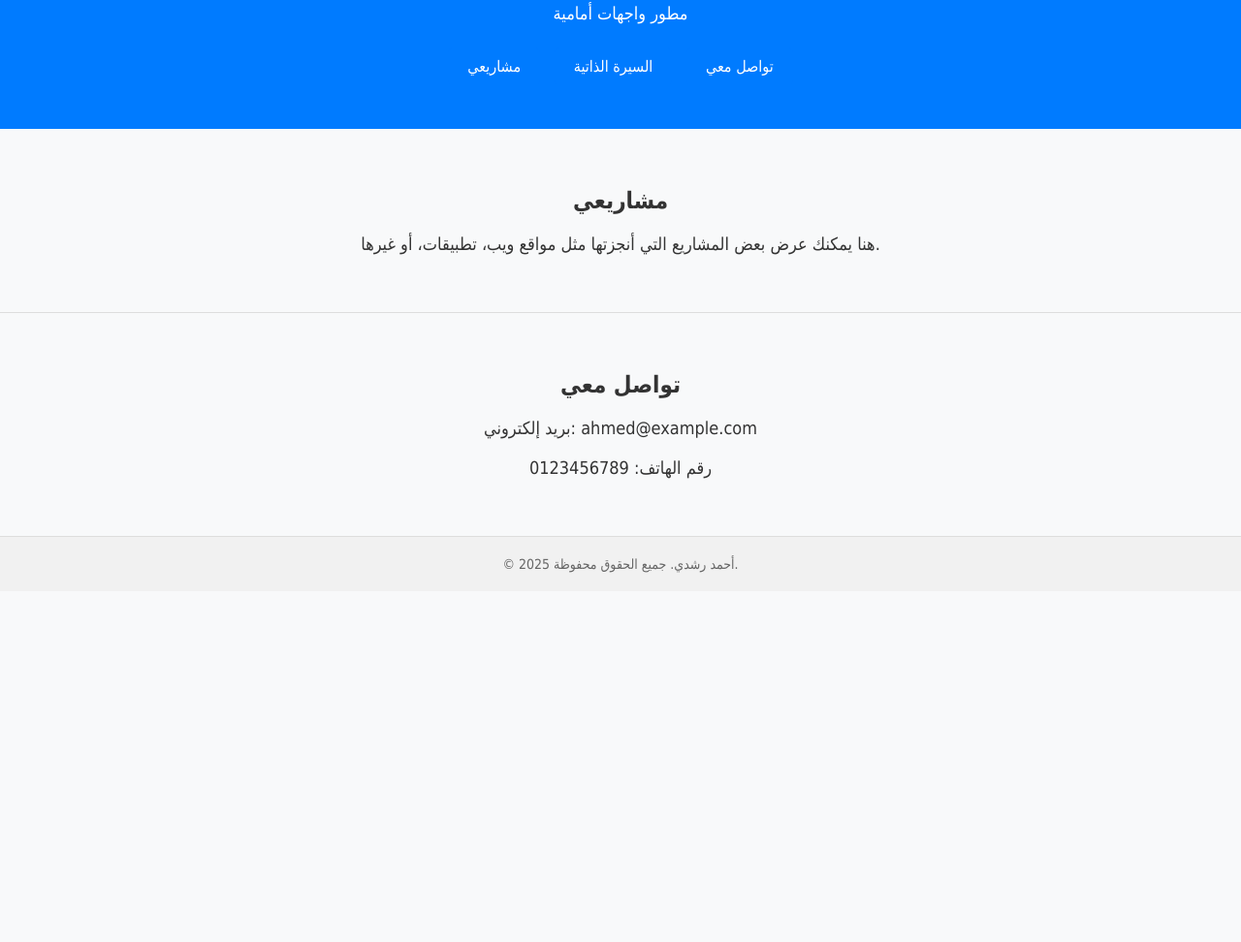
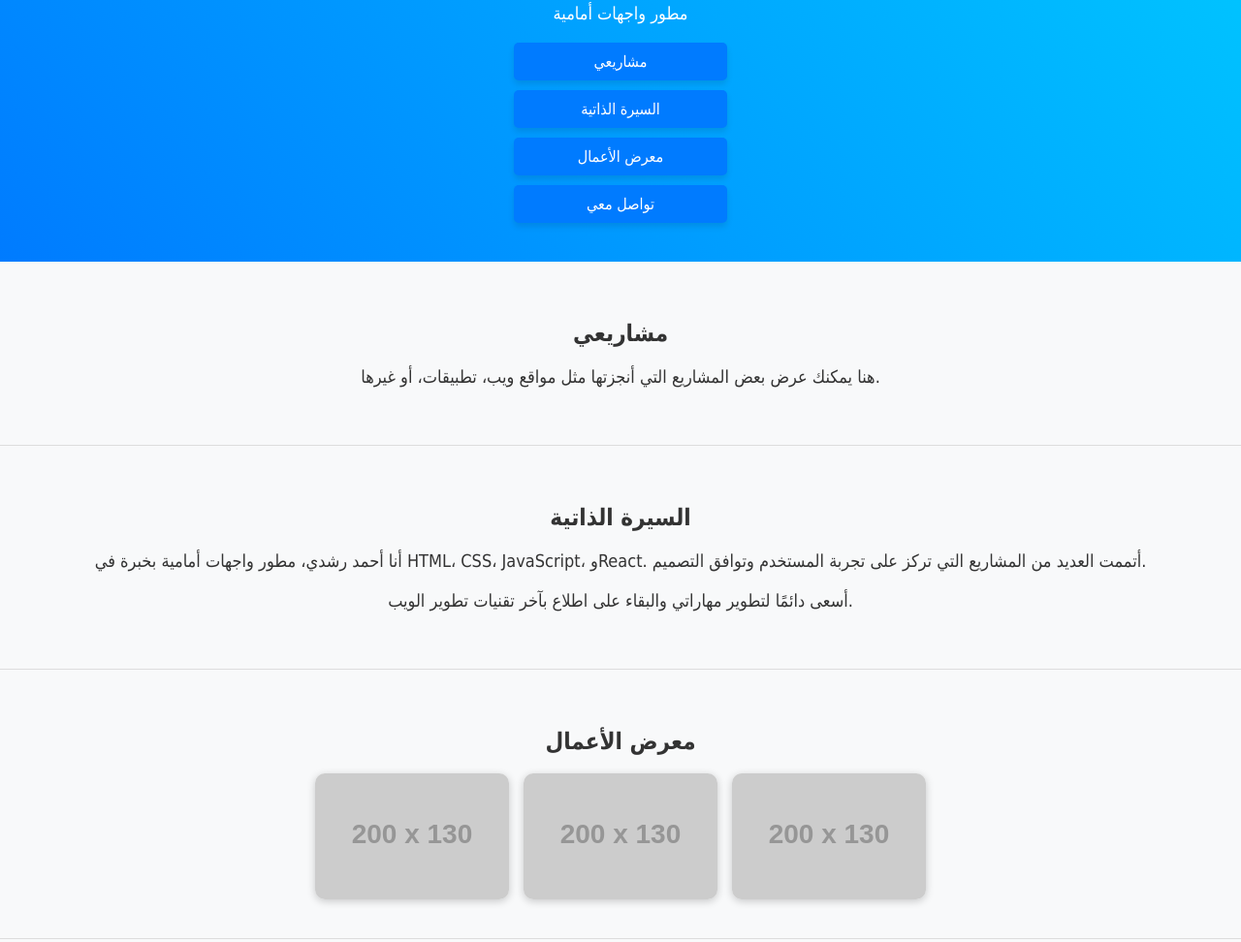
Before and after one commit to saber-dot/ahmed-portfolio, a plain HTML site: page index.html in a window 1280 px wide. Shown: the part 88-1060 px from the top of the page at 97% size. Before the commit the page ends 800 px from the top, so only its background shows below. Drawn offline with Linux system fonts and the light colour scheme; placeholder pictures from the web are drawn by us.

Commit message:
Add files via upload

```diff
--- a/index.html
+++ b/index.html
@@ -2,8 +2,8 @@
 <!DOCTYPE html>
 <html lang="ar">
 <head>
-  <meta charset="UTF-8">
-  <meta name="viewport" content="width=device-width, initial-scale=1.0">
+  <meta charset="UTF-8" />
+  <meta name="viewport" content="width=device-width, initial-scale=1" />
   <title>موقع أحمد رشدي</title>
   <style>
     body {
@@ -16,7 +16,7 @@
     }
 
     header {
-      background-color: #007bff;
+      background: linear-gradient(45deg, #007bff, #00c6ff);
       color: white;
       padding: 40px 0;
     }
@@ -33,6 +33,10 @@
 
     .buttons {
       margin-top: 20px;
+      display: flex;
+      flex-direction: column;
+      align-items: center;
+      gap: 10px;
     }
 
     .btn {
@@ -40,19 +44,46 @@
       background-color: #007bff;
       color: white;
       padding: 10px 20px;
-      margin: 5px;
+      margin: 0;
       text-decoration: none;
       border-radius: 5px;
-      transition: background-color 0.3s;
+      transition: background-color 0.3s, transform 0.3s;
+      box-shadow: 0 4px 6px rgba(0, 0, 0, 0.1);
+      width: 180px;
+      text-align: center;
     }
 
     .btn:hover {
       background-color: #0056b3;
+      transform: scale(1.1);
     }
 
     section {
       padding: 40px 20px;
       border-bottom: 1px solid #ddd;
+      opacity: 0;
+      transform: translateY(20px);
+      transition: opacity 0.6s ease-out, transform 0.6s ease-out;
+    }
+
+    section.visible {
+      opacity: 1;
+      transform: translateY(0);
+    }
+
+    .gallery-images {
+      display: flex;
+      justify-content: center;
+      flex-wrap: wrap;
+      gap: 15px;
+    }
+
+    .gallery-images img {
+      width: 200px;
+      height: 130px;
+      object-fit: cover;
+      border-radius: 10px;
+      box-shadow: 0 2px 8px rgba(0, 0, 0, 0.2);
     }
 
     footer {
@@ -71,7 +102,8 @@
 
     <div class="buttons">
       <a href="#projects" class="btn">مشاريعي</a>
-      <a href="cv.pdf" class="btn" target="_blank">السيرة الذاتية</a>
+      <a href="#cv" class="btn">السيرة الذاتية</a>
+      <a href="#gallery" class="btn">معرض الأعمال</a>
       <a href="#contact" class="btn">تواصل معي</a>
     </div>
   </header>
@@ -79,6 +111,21 @@
   <section id="projects">
     <h2>مشاريعي</h2>
     <p>هنا يمكنك عرض بعض المشاريع التي أنجزتها مثل مواقع ويب، تطبيقات، أو غيرها.</p>
+  </section>
+
+  <section id="cv">
+    <h2>السيرة الذاتية</h2>
+    <p>أنا أحمد رشدي، مطور واجهات أمامية بخبرة في HTML، CSS، JavaScript، وReact. أتممت العديد من المشاريع التي تركز على تجربة المستخدم وتوافق التصميم.</p>
+    <p>أسعى دائمًا لتطوير مهاراتي والبقاء على اطلاع بآخر تقنيات تطوير الويب.</p>
+  </section>
+
+  <section id="gallery">
+    <h2>معرض الأعمال</h2>
+    <div class="gallery-images">
+      <img src="https://via.placeholder.com/200x130?text=مشروع+1" alt="مشروع 1" />
+      <img src="https://via.placeholder.com/200x130?text=مشروع+2" alt="مشروع 2" />
+      <img src="https://via.placeholder.com/200x130?text=مشروع+3" alt="مشروع 3" />
+    </div>
   </section>
 
   <section id="contact">
@@ -91,5 +138,22 @@
     &copy; 2025 أحمد رشدي. جميع الحقوق محفوظة.
   </footer>
 
+  <script>
+    function revealSections() {
+      const sections = document.querySelectorAll('section');
+      const windowHeight = window.innerHeight;
+
+      sections.forEach(section => {
+        const rect = section.getBoundingClientRect();
+        if (rect.top < windowHeight - 100) {
+          section.classList.add('visible');
+        }
+      });
+    }
+
+    window.addEventListener('scroll', revealSections);
+    window.addEventListener('load', revealSections);
+  </script>
+
 </body>
 </html>
```
